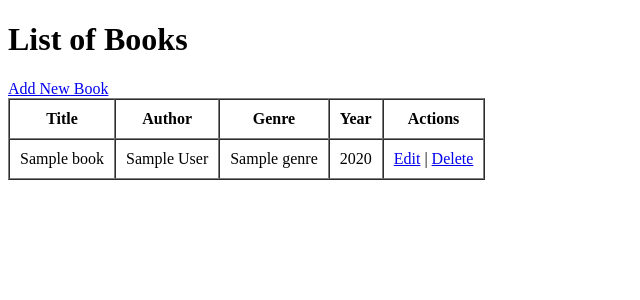
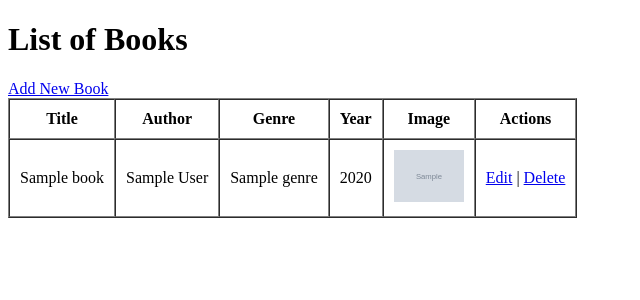
Before and after one commit to Sebika-K/manage-library-books, a CodeIgniter 4 app: the page made by app/Views/books/index.php in a window 1280 px wide. Shown: the top 300 px of the page, without its empty margins (0-640 px from the left). Run offline with PHP 8.4 and a stand-in for CodeIgniter, Linux system fonts and the light colour scheme; the template is opened without the code that fills it: most values are stand-ins (such as "Sample title", 1, 10 or a date in 2020); grey boxes marked "Sample" are stand-in pictures; some libraries are stand-ins or nearby versions.

Commit message:
Added uploads folder, default image, and updated views for image display

```diff
--- a/app/Views/books/index.php
+++ b/app/Views/books/index.php
@@ -19,6 +19,7 @@
         <th>Author</th>
         <th>Genre</th>
         <th>Year</th>
+        <th>Image</th>
         <th>Actions</th>
     </tr>
 
@@ -29,6 +30,13 @@
             <td><?= esc($book['genre']); ?></td>
             <td><?= esc($book['year']); ?></td>
             <td>
+                <?php if ($book['image_path']): ?>
+                    <img src="/uploads/<?= esc($book['image_path']); ?>" width="70">
+                <?php else: ?>
+                    <img src="/uploads/default.jpg" width="70">
+                <?php endif; ?>
+            </td>
+            <td>
                 <a href="/books/edit/<?= $book['id']; ?>">Edit</a> |
                 <a href="/books/delete/<?= $book['id']; ?>" onclick="return confirm('Delete this book?');">Delete</a>
             </td>
```
Also changed, not shown: public/uploads/default.jpg (added).
